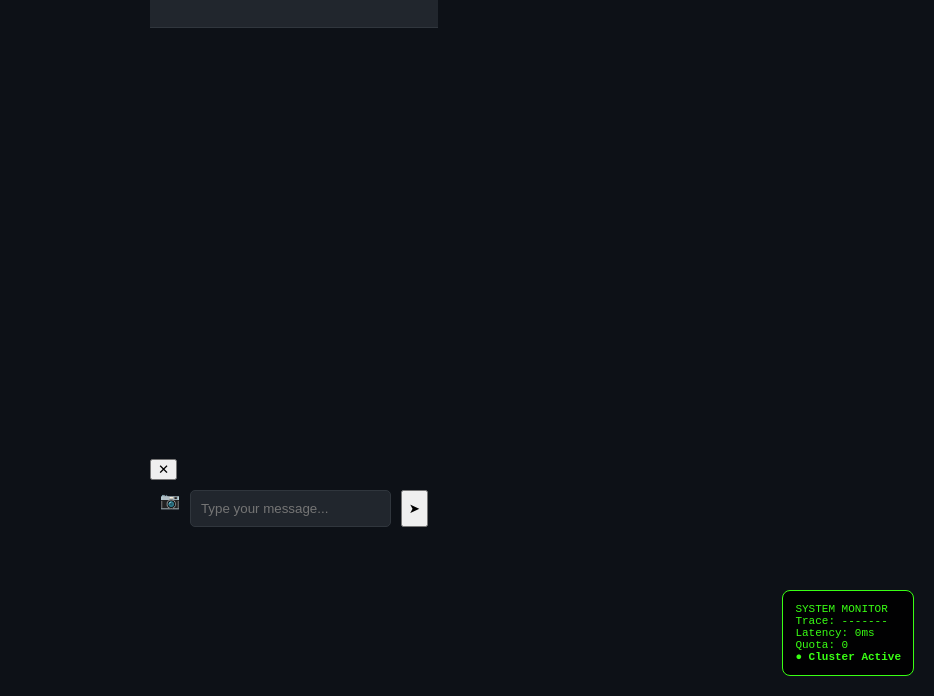
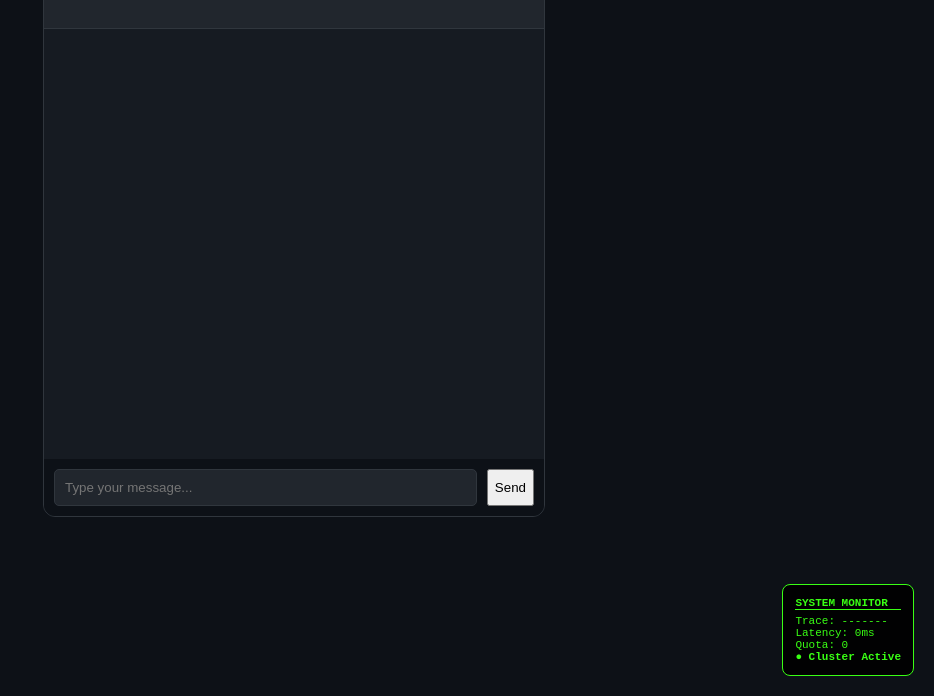
Before and after one commit to alihydarsyedofficial-art/trick-a4if-advanced-ai, a website: page index.html in a window 1280 px wide. Shown: the part 104-800 px from the top of the page, without its empty margins (346-1280 px from the left). Drawn offline with Linux system fonts and the light colour scheme.

Commit message:
Refactor HTML structure and update button text

```diff
--- a/index.html
+++ b/index.html
@@ -7,27 +7,27 @@
     <link rel="stylesheet" href="style.css">
 </head>
 <body>
-    <div class="chat-container">
+
+    <div id="chat-container">
         <header>
             <h2>TRICK ARIF <span>v18.1</span></h2>
             <p>International Tech News specialist</p>
         </header>
         <div id="chat-box"></div>
-        <div id="preview-box" class="hidden"><img id="preview-img"><button id="close-preview">✕</button></div>
         <div class="input-area">
-            <label for="img-input">📷</label>
-            <input type="file" id="img-input" accept="image/*" hidden>
             <input type="text" id="user-input" placeholder="Type your message...">
-            <button id="send-btn">➤</button>
+            <button id="send-btn">Send</button>
         </div>
     </div>
+
     <div id="debug-widget">
-        <div class="header">SYSTEM MONITOR</div>
+        <div style="font-weight:bold; border-bottom:1px solid; margin-bottom:5px">SYSTEM MONITOR</div>
         <div>Trace: <span id="trace-id">-------</span></div>
         <div>Latency: <span id="latency">0ms</span></div>
         <div>Quota: <span id="usage">0</span></div>
         <div class="online">● Cluster Active</div>
     </div>
-    <script src="script.js"></script>
+
+    <script src="script.js" defer></script>
 </body>
 </html>
```
